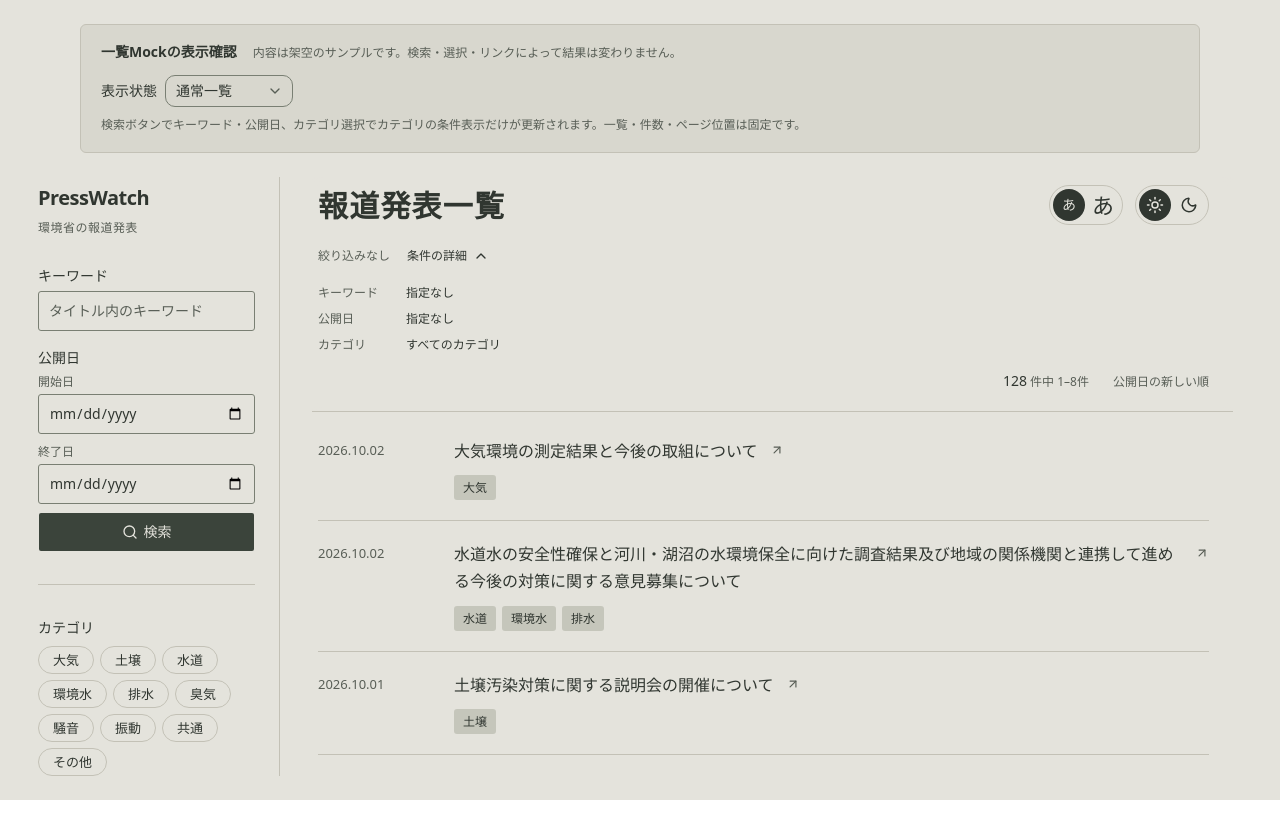
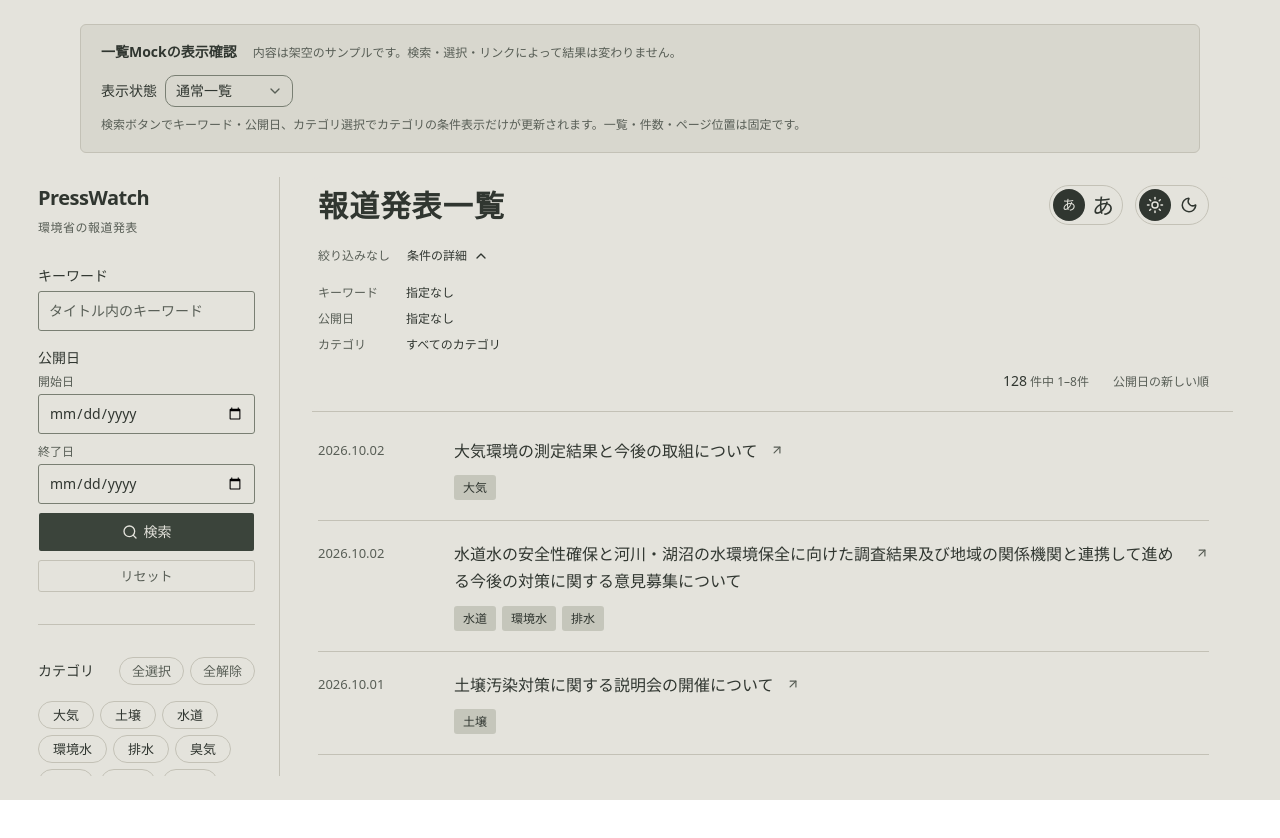
Before and after one commit to 64-HiroByte/press-watch, a Next.js app in the folder apps/web/: page /mock in a window 1280 px wide. Shown: the top 838 px of the page. Built offline with nearby package versions, Linux system fonts and the light colour scheme.

Commit message:
feat(web): 一覧Mockに検索リセットとカテゴリの全選択・全解除を追加

```diff
--- a/apps/web/app/mock/mock.css
+++ b/apps/web/app/mock/mock.css
@@ -134,16 +134,53 @@ html.dark .mock-workbench {
 }
 
 .mock-preview .release-category-field legend {
+  display: flex;
+  flex-wrap: wrap;
+  align-items: center;
+  justify-content: space-between;
+  gap: 8px;
+  width: 100%;
   padding: 0;
   font-size: 14px;
   font-weight: 500;
+}
+
+.mock-preview .release-category-actions {
+  display: flex;
+  flex-wrap: wrap;
+  gap: 6px;
+  margin-left: auto;
+}
+
+.mock-preview .release-search-reset,
+.mock-preview .release-category-action {
+  height: 32px;
+  padding: 0 8px;
+  border-radius: 3px;
+  border-color: var(--mock-pill-border, var(--border));
+  background: transparent;
+  color: var(--muted-foreground);
+  font-size: 13px;
+  font-weight: 400;
+}
+
+.mock-preview .release-category-action {
+  height: 28px;
+  padding: 0 12px;
+  border-radius: 9999px;
+}
+
+.mock-preview .release-search-reset:hover,
+.mock-preview .release-category-action:hover {
+  background: var(--muted);
+  color: var(--foreground);
 }
 
 .mock-preview .release-category-toggles {
   display: flex;
   flex-wrap: wrap;
   gap: 6px;
-  margin-top: 8px;
+  margin-top: 16px;
 }
 
 .mock-preview .release-category-toggle {
@@ -923,6 +960,8 @@ html.dark .mock-display-tooltip {
 .mock-preview[data-text-size="large"] .release-uncategorized,
 .mock-preview[data-text-size="large"] .release-page-description,
 .mock-preview[data-text-size="large"] .release-date-field label,
+.mock-preview[data-text-size="large"] .release-search-reset,
+.mock-preview[data-text-size="large"] .release-category-action,
 .mock-preview[data-text-size="large"] .release-sidebar-brand span,
 .mock-preview[data-text-size="large"] .mock-robustness {
   font-size: 14px;
@@ -947,6 +986,10 @@ html.dark .mock-display-tooltip {
   height: 32px;
   font-size: 15px;
   line-height: 22px;
+}
+
+.mock-preview[data-text-size="large"] .release-category-action {
+  height: 32px;
 }
 
 .mock-preview[data-text-size="large"] .release-applied-row {
--- a/apps/web/app/mock/page.tsx
+++ b/apps/web/app/mock/page.tsx
@@ -37,6 +37,7 @@ function SearchFields() {
         </div>
       </fieldset>
       <Button type="button" className="release-search-button"><SearchIcon aria-hidden="true" />検索</Button>
+      <Button type="button" variant="outline" className="release-search-reset">リセット</Button>
     </div>
   );
 }
--- a/apps/web/components/mock/category-toggles.tsx
+++ b/apps/web/components/mock/category-toggles.tsx
@@ -7,12 +7,20 @@ type CategoryPillsProps = {
   categories: readonly FixedCategoryLabel[];
   selectedSlugs: readonly string[];
   onToggle: (slug: string) => void;
+  onSelectAll: () => void;
+  onClear: () => void;
 };
 
-export function MockCategoryPills({ categories, selectedSlugs, onToggle }: CategoryPillsProps) {
+export function MockCategoryPills({ categories, selectedSlugs, onToggle, onSelectAll, onClear }: CategoryPillsProps) {
   return (
-    <fieldset className="release-category-field">
-      <legend>カテゴリ</legend>
+    <fieldset className="release-category-field" aria-labelledby="mock-category-label">
+      <legend>
+        <span id="mock-category-label">カテゴリ</span>
+        <span className="release-category-actions" role="group" aria-label="カテゴリの一括操作">
+          <Button type="button" variant="outline" className="release-category-action" aria-label="カテゴリを全選択" onClick={onSelectAll}>全選択</Button>
+          <Button type="button" variant="outline" className="release-category-action" aria-label="カテゴリを全解除" onClick={onClear}>全解除</Button>
+        </span>
+      </legend>
       <div className="release-category-toggles">
         {categories.map((category) => (
           <Button
--- a/apps/web/components/mock/sidebar-filters.tsx
+++ b/apps/web/components/mock/sidebar-filters.tsx
@@ -107,9 +107,16 @@ export function MockSidebarFilters({ children, onSearch, renderMain }: SidebarFi
   function handlePanelClick(event: MouseEvent<HTMLDialogElement>) {
     const panel = panelRef.current;
     if (!panel) return;
+    const reset = event.target instanceof Element
+      ? event.target.closest(".release-search-reset")?.closest(".release-search") : null;
     const search = event.target instanceof Element
       ? event.target.closest(".release-search-button")?.closest(".release-search") : null;
-    if (search) {
+    if (reset) {
+      for (const input of reset.querySelectorAll<HTMLInputElement>("input")) {
+        input.value = "";
+      }
+      onSearch({ keyword: "", publishedFrom: "", publishedTo: "" });
+    } else if (search) {
       onSearch({
         keyword: search.querySelector<HTMLInputElement>("#release-keyword")?.value ?? "",
         publishedFrom: search.querySelector<HTMLInputElement>("#release-date-from")?.value ?? "",
--- a/apps/web/components/mock/workbench.tsx
+++ b/apps/web/components/mock/workbench.tsx
@@ -182,7 +182,11 @@ export function MockWorkbench({ sidebarSearch, sidebarCategories, resultSummarie
         )}>
           {sidebarSearch}
           <div className="release-sidebar-categories">
-            <MockCategoryPills categories={sidebarCategories} selectedSlugs={sidebarSelection} onToggle={toggleSidebarCategory} />
+            <MockCategoryPills
+              categories={sidebarCategories} selectedSlugs={sidebarSelection}
+              onSelectAll={() => setSidebarSelection(sidebarCategories.map((category) => category.slug))}
+              onToggle={toggleSidebarCategory} onClear={() => setSidebarSelection([])}
+            />
           </div>
         </MockSidebarFilters>
       </section>
```
Also changed, not shown: 2 other files (tests, documents, lock files or other folders).
